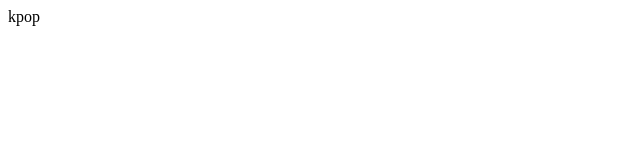
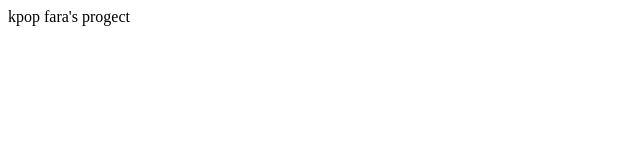
Before and after one commit to Fara-10/lesson-2, a plain HTML site: page index.html in a window 1280 px wide. Shown: the whole page, without its empty margins (0-640 px from the left). Drawn offline with Linux system fonts and the light colour scheme.

Commit message:
i changed and add faras progect

```diff
--- a/index.html
+++ b/index.html
@@ -7,5 +7,6 @@
 </head>
 <body>
     kpop
+    fara's progect
 </body>
 </html>
```
